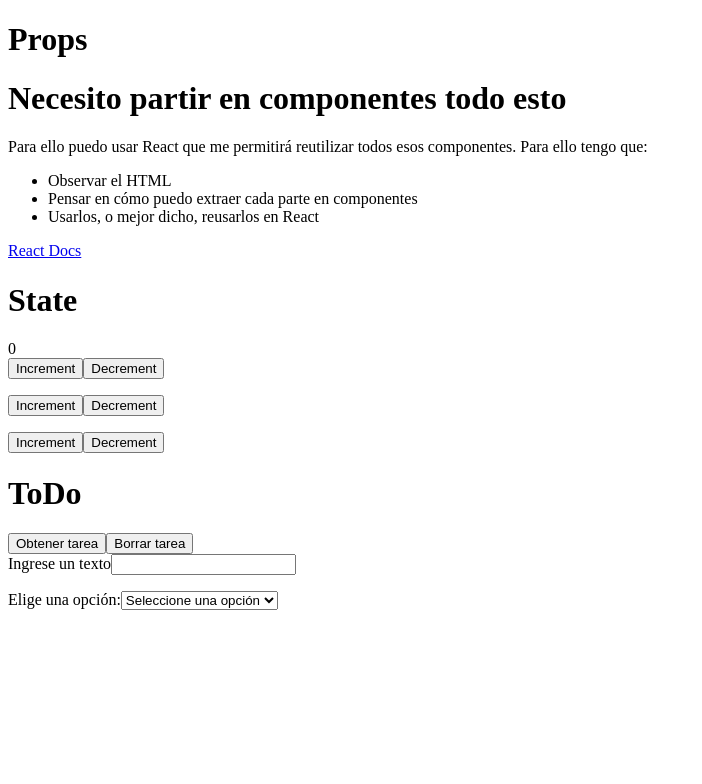
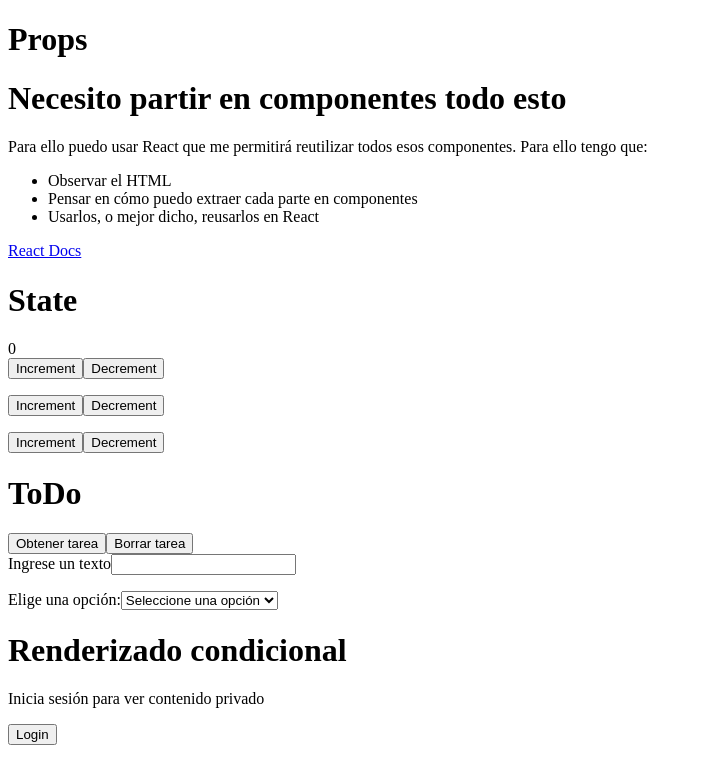
Before and after one commit to labmiracle/Nicolas-Fontana, a React (Vite) app in the folder React/: page / in a window 1280 px wide. Shown: the top 784 px of the page, without its empty margins (0-702 px from the left). Built offline with nearby package versions, Linux system fonts and the light colour scheme.

Commit message:
Exercise of conditional rendering finished

```diff
--- a/React/src/App.tsx
+++ b/React/src/App.tsx
@@ -1,6 +1,7 @@
 import Props from "./Components/Props";
 import State from "./Components/State";
 import Events from "./Components/Events";
+import RenderizadoCondicional from "./Components/RenderizadoCondicional";
 
 function App() {
     return (
@@ -11,6 +12,8 @@
             <State />
             <h1>ToDo</h1>
             <Events />
+            <h1>Renderizado condicional</h1>
+            <RenderizadoCondicional />
         </>
     );
 }
--- /dev/null
+++ b/React/src/Components/RenderizadoCondicional/index.tsx
@@ -0,0 +1,17 @@
+import { useState } from "react";
+
+function RenderizadoCondicional() {
+    const [isLogged, SetIsLogged] = useState(false);
+    return isLogged ? (
+        <>
+            <p>Esta página solo puedo verla por que estoy logueado</p>
+            <button onClick={() => SetIsLogged(false)}>Logout</button>
+        </>
+    ) : (
+        <>
+            <p>Inicia sesión para ver contenido privado</p>
+            <button onClick={() => SetIsLogged(true)}>Login</button>
+        </>
+    );
+}
+export default RenderizadoCondicional;
```
